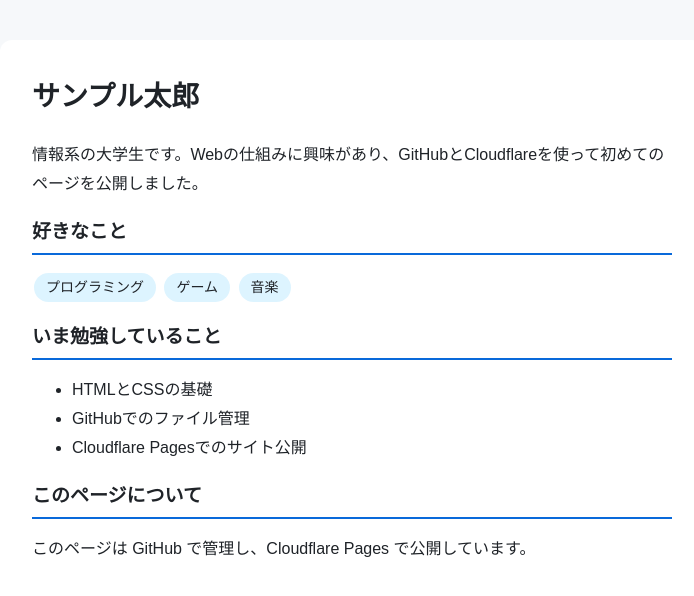
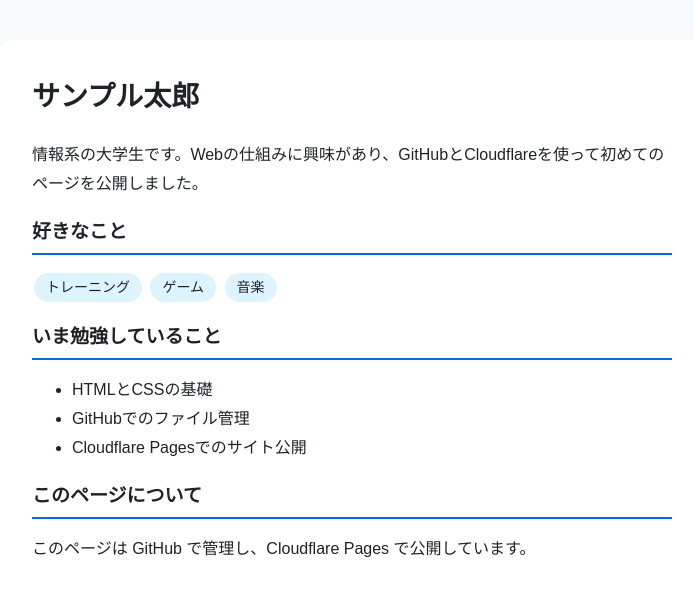
Before and after one commit to namakonn/my-first-site, a plain HTML site: page index.html in a window 1280 px wide. Shown: the whole page, without its empty margins (288-982 px from the left). Drawn offline with Linux system fonts and the light colour scheme.

Commit message:
Update index.html

```diff
--- a/index.html
+++ b/index.html
@@ -19,7 +19,7 @@
 
   <h2>好きなこと</h2>
   <p>
-    <span class="tag">プログラミング</span>
+    <span class="tag">トレーニング</span>
     <span class="tag">ゲーム</span>
     <span class="tag">音楽</span>
   </p>
```
